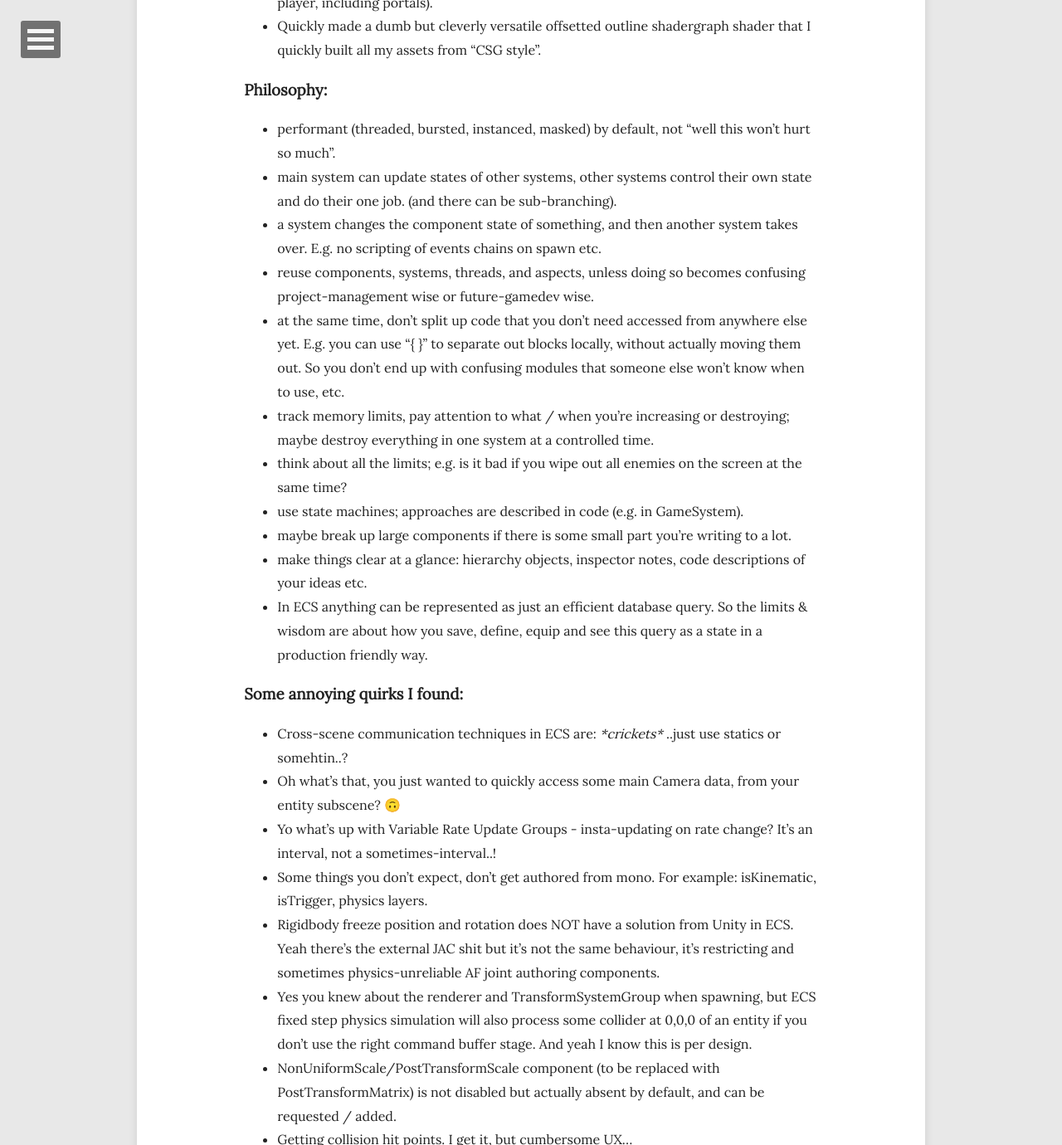
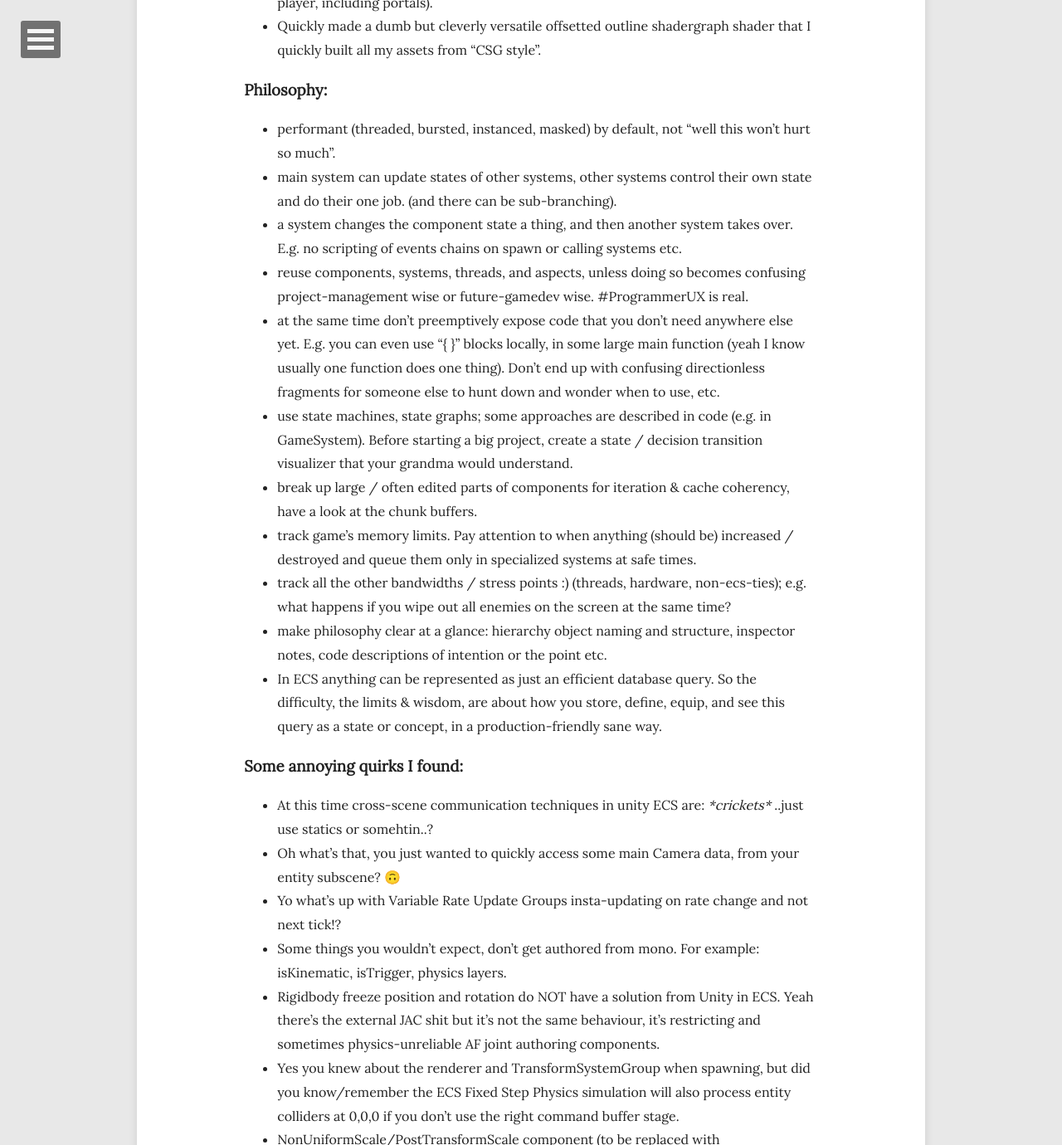
Before and after one commit to tdbe/tdbe.github.io, a Jekyll site: the page built from _posts/2023-04-09-tdbe-ecs-quantum-asteroids.markdown, in a window 1280 px wide and 1400 px high, scrolled down 3553 px, cut to the strip 0-1380 px from the top of the window. Shown: the whole strip at 83% size. Built offline with Jekyll 4.4.1, drawn with Linux system fonts in a browser that asks for light colours; nearby versions of some CDN libraries; comment, search, counter and statistics services are not loaded; some of the changed text lies outside the part shown.

```diff
--- a/_posts/2023-04-09-tdbe-ecs-quantum-asteroids.markdown
+++ b/_posts/2023-04-09-tdbe-ecs-quantum-asteroids.markdown
@@ -78,26 +78,26 @@
 ### Philosophy:
 - performant (threaded, bursted, instanced, masked) by default, not "well this won't hurt so much".
 - main system can update states of other systems, other systems control their own state and do their one job. (and there can be sub-branching).
-- a system changes the component state of something, and then another system takes over. E.g. no scripting of events chains on spawn etc.
-- reuse components, systems, threads, and aspects, unless doing so becomes confusing project-management wise or future-gamedev wise.
-- at the same time, don't split up code that you don't need accessed from anywhere else yet. E.g. you can use "{ }" to separate out blocks locally, without actually moving them out. So you don't end up with confusing modules that someone else won't know when to use, etc.
-- track memory limits, pay attention to what / when you're increasing or destroying; maybe destroy everything in one system at a controlled time.
-- think about all the limits; e.g. is it bad if you wipe out all enemies on the screen at the same time?
-- use state machines; approaches are described in code (e.g. in GameSystem).
-- maybe break up large components if there is some small part you're writing to a lot.
-- make things clear at a glance: hierarchy objects, inspector notes, code descriptions of your ideas etc.
-- In ECS anything can be represented as just an efficient database query. So the limits & wisdom are about how you save, define, equip and see this query as a state in a production friendly way.
+- a system changes the component state a thing, and then another system takes over. E.g. no scripting of events chains on spawn or calling systems etc.
+- reuse components, systems, threads, and aspects, unless doing so becomes confusing project-management wise or future-gamedev wise. #ProgrammerUX is real.
+- at the same time don't preemptively expose code that you don't need anywhere else yet. E.g. you can even use "{ }" blocks locally, in some large main function (yeah I know usually one function does one thing). Don't end up with confusing directionless fragments for someone else to hunt down and wonder when to use, etc.
+- use state machines, state graphs; some approaches are described in code (e.g. in GameSystem). Before starting a big project, create a state / decision transition visualizer that your grandma would understand.
+- break up large / often edited parts of components for iteration & cache coherency, have a look at the chunk buffers.
+- track game's memory limits. Pay attention to when anything (should be) increased / destroyed and queue them only in specialized systems at safe times.
+- track all the other bandwidths / stress points :) (threads, hardware, non-ecs-ties); e.g. what happens if you wipe out all enemies on the screen at the same time?
+- make philosophy clear at a glance: hierarchy object naming and structure, inspector notes, code descriptions of intention or the point etc.
+- In ECS anything can be represented as just an efficient database query. So the difficulty, the limits & wisdom, are about how you store, define, equip, and see this query as a state or concept, in a production-friendly sane way.
 
 
 ### Some annoying quirks I found:
-- Cross-scene communication techniques in ECS are: *\*crickets\** ..just use statics or somehtin..?
+- At this time cross-scene communication techniques in unity ECS are: *\*crickets\** ..just use statics or somehtin..?
 - Oh what's that, you just wanted to quickly access some main Camera data, from your entity subscene? 🙃
-- Yo what's up with Variable Rate Update Groups - insta-updating on rate change? It's an interval, not a sometimes-interval..!
-- Some things you don't expect, don't get authored from mono. For example: isKinematic, isTrigger, physics layers.
-- Rigidbody freeze position and rotation does NOT have a solution from Unity in ECS. Yeah there's the external JAC shit but it's not the same behaviour, it's restricting and sometimes physics-unreliable AF joint authoring components.
-- Yes you knew about the renderer and TransformSystemGroup when spawning, but ECS fixed step physics simulation will also process some collider at 0,0,0 of an entity if you don't use the right command buffer stage. And yeah I know this is per design.
+- Yo what's up with Variable Rate Update Groups insta-updating on rate change and not next tick!?
+- Some things you wouldn't expect, don't get authored from mono. For example: isKinematic, isTrigger, physics layers.
+- Rigidbody freeze position and rotation do NOT have a solution from Unity in ECS. Yeah there's the external JAC shit but it's not the same behaviour, it's restricting and sometimes physics-unreliable AF joint authoring components.
+- Yes you knew about the renderer and TransformSystemGroup when spawning, but did you know/remember the ECS Fixed Step Physics simulation will also process entity colliders at 0,0,0 if you don't use the right command buffer stage.
 - NonUniformScale/PostTransformScale component (to be replaced with PostTransformMatrix) is not disabled but actually absent by default, and can be requested / added.
-- Getting collision hit points. I get it, but cumbersome UX...
+- Getting collision hit points. I get it, but very cumbersome UX...
 
 
 ![image](https://user-images.githubusercontent.com/1399607/228077452-9fc860c3-e4eb-4a14-a27d-3230db34fdf4.png)
```
